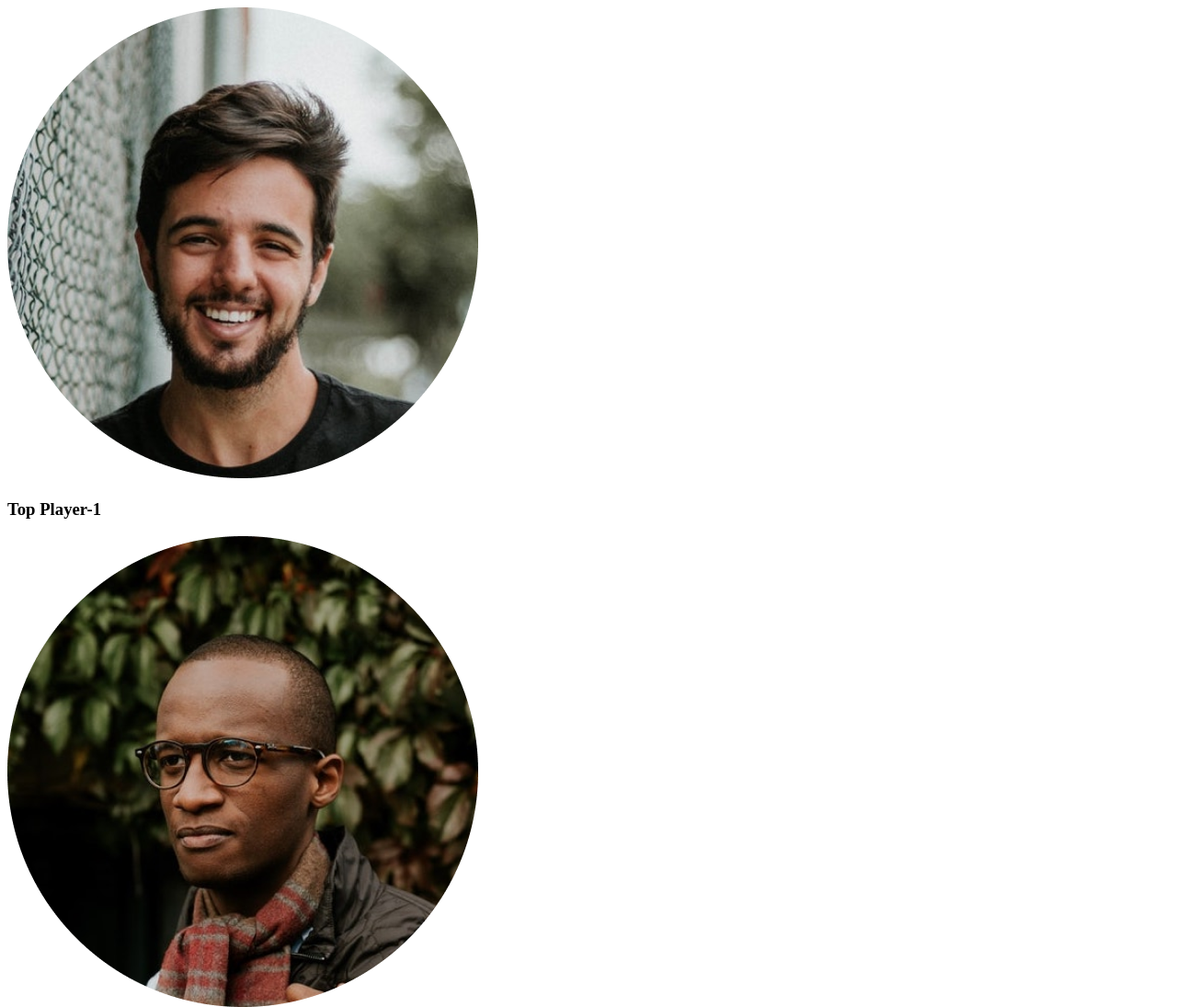
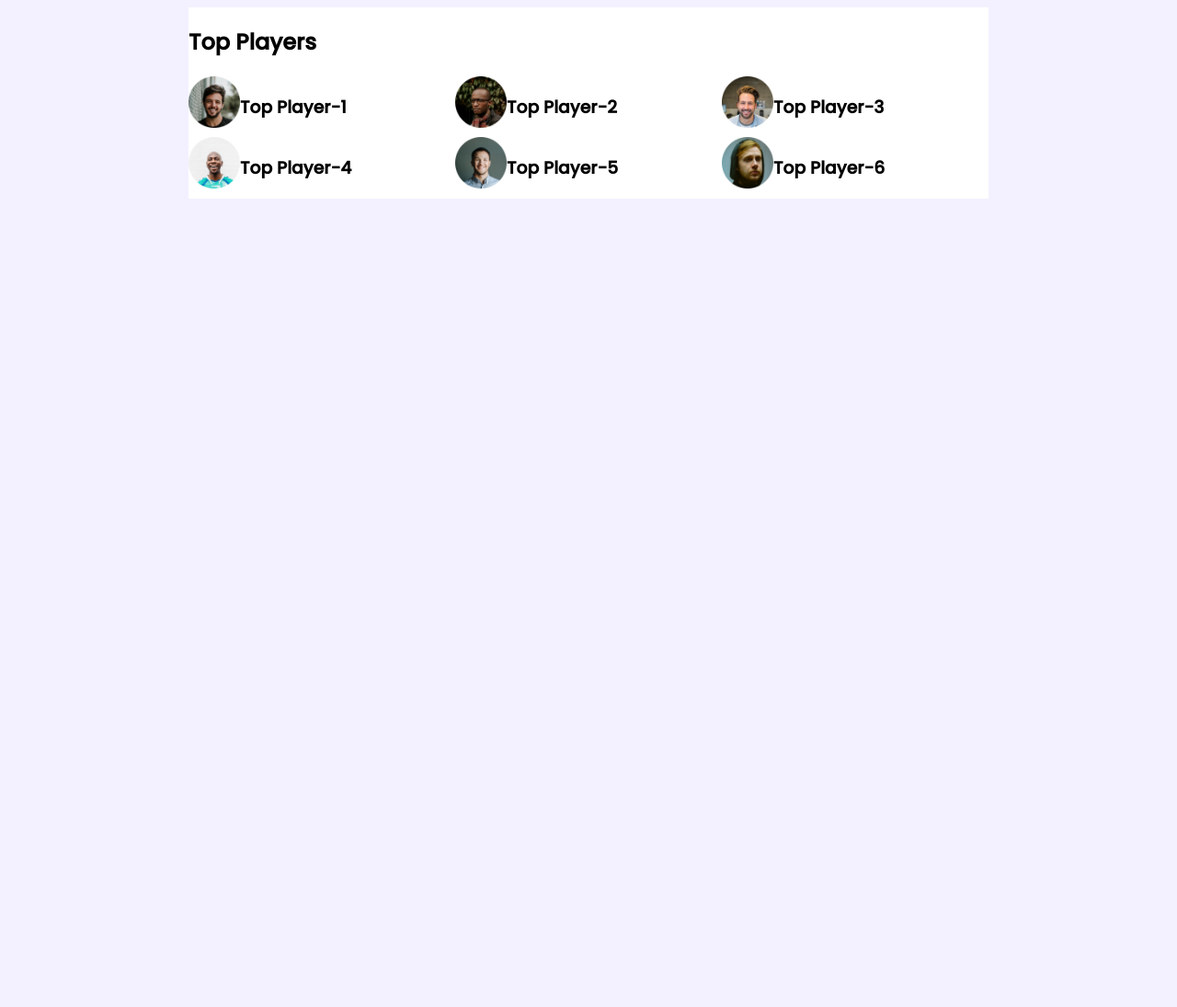
Before and after one commit to jamilpiero/leader-board-css3, a plain HTML site: page index.html in a window 1280 px wide. Shown: the top 1095 px of the page at 92% size. After the commit the page ends 800 px from the top, so only its background shows below. Drawn offline with Linux system fonts and the light colour scheme.

Commit message:
third commit

```diff
--- a/index.html
+++ b/index.html
@@ -18,8 +18,9 @@
     <!-- header end -->
     <main>
         <!-- top players and top blocks -->
-        <section>
+        <section class=" container">
             <div class="top-players">
+                <h2 class="section-title">Top Players</h2>
                 <div class="players">
                     <!-- .player*6>img[src="images/players/players-$.png"]+h3{Top Player-$} -->
                     <div class="player">
--- a/styles/style.css
+++ b/styles/style.css
@@ -0,0 +1,27 @@
+/* fonts */
+@import url('https://fonts.googleapis.com/css2?family=Poppins:wght@500&display=swap');
+/* common styles */
+body{
+    font-family: 'Poppins', sans-serif;
+    background-color: #F3F1FF;
+}
+main{
+    display: flex;
+    justify-content: center;
+}
+.container{
+    background-color: #FFFFFF;
+    width: 870px;
+}
+/* top players style */
+.players{
+    display: grid;
+    grid-template-columns: repeat(3,1fr);
+}
+.player{
+    display: flex;
+}
+.player img{
+    width: 56px;
+    height: 56px;
+}
```
